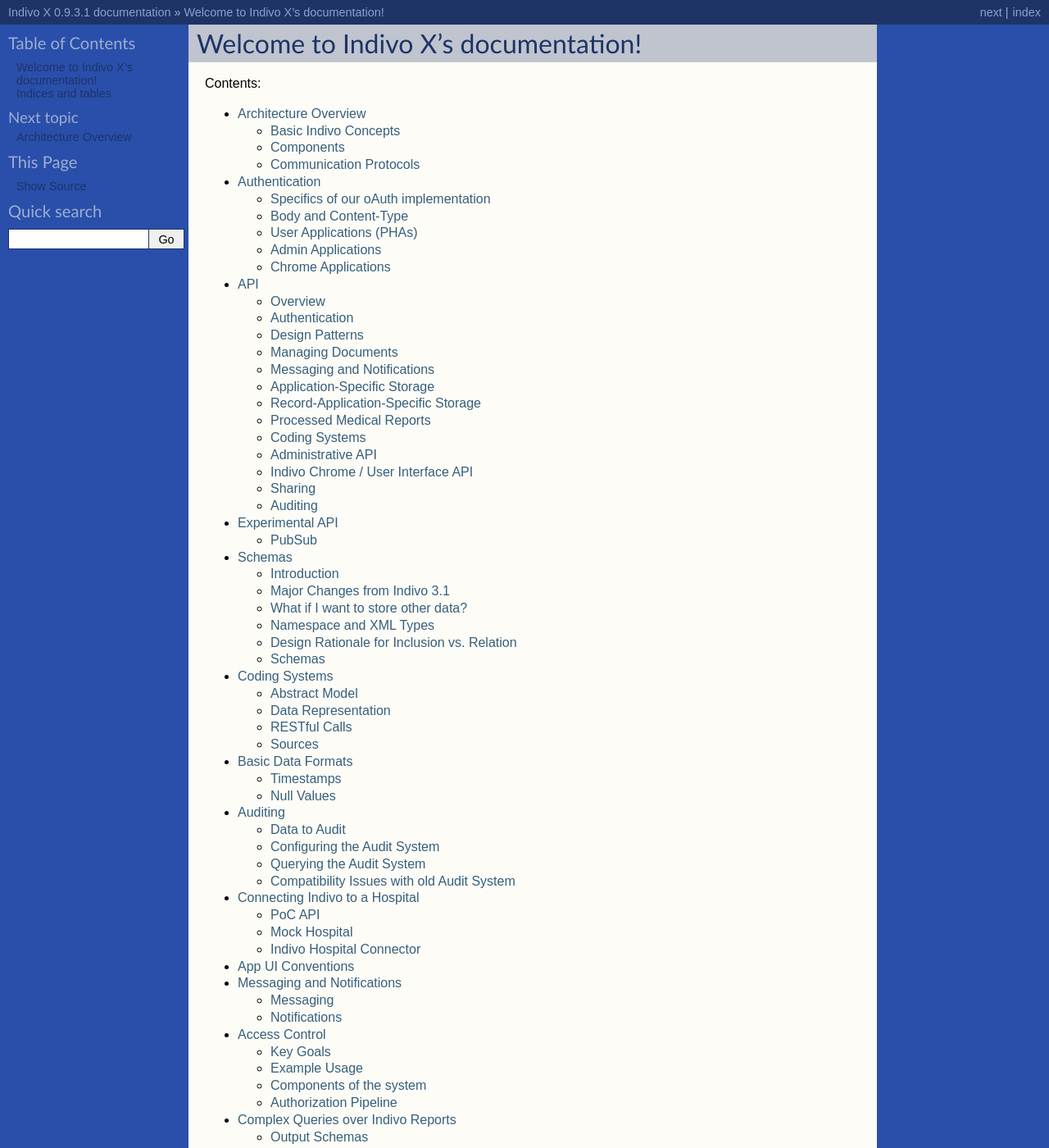
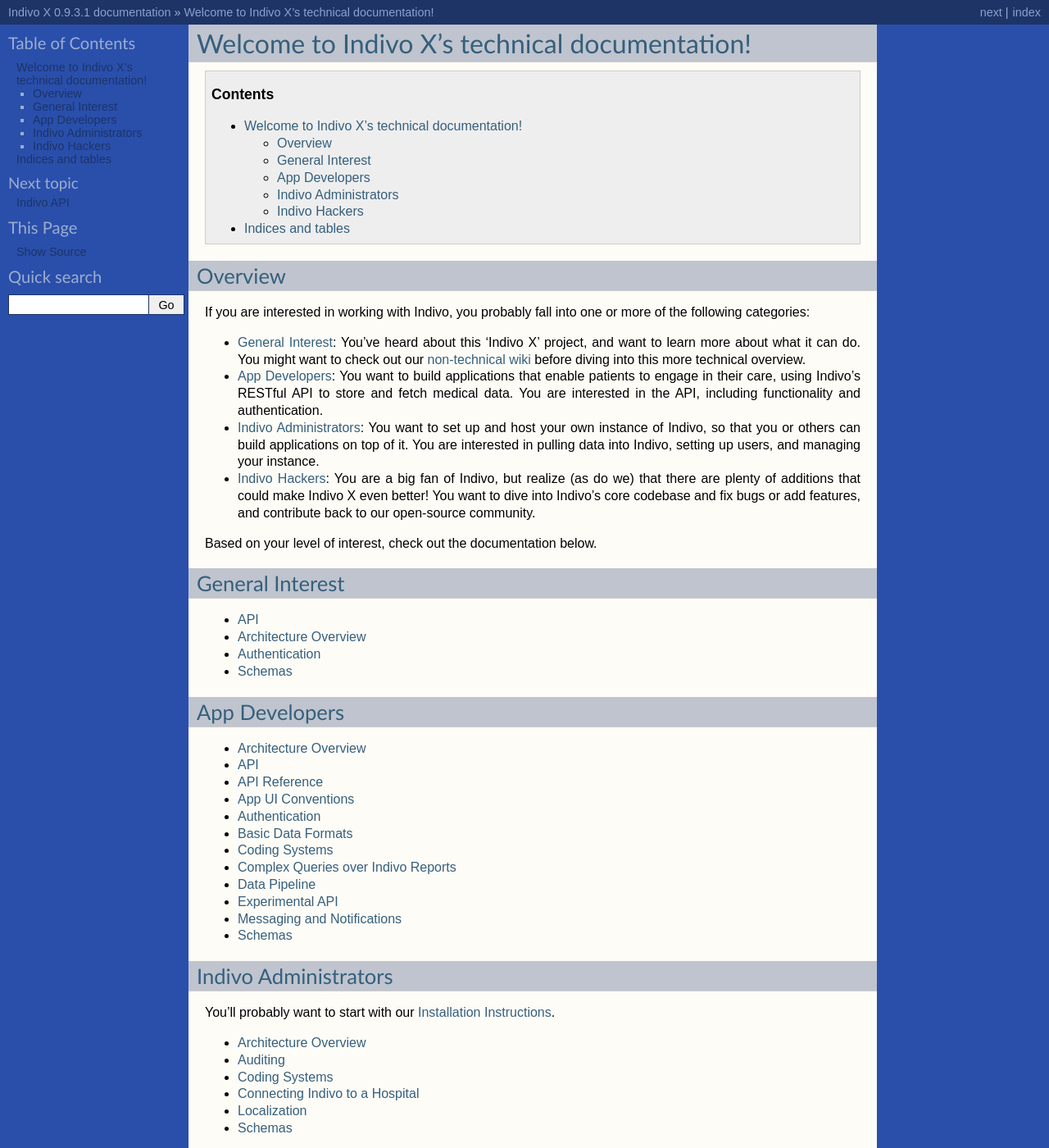
Before and after one commit to chb/indivo_server, a Sphinx documentation site: the page built from doc/sphinx/source/index.rst, in a window 1280 px wide and 1400 px high. Shown: the whole window at 82% size. Built offline with Sphinx 7.4.7, drawn with Linux system fonts in a browser that asks for light colours; pages that are not in the unit, such as notebooks, are missing from menus; some of the changed text lies outside the part shown.

Commit message:
reorganized index page for more coherence.

```diff
--- a/doc/sphinx/source/index.rst
+++ b/doc/sphinx/source/index.rst
@@ -3,36 +3,109 @@
    You can adapt this file completely to your liking, but it should at least
    contain the root `toctree` directive.
 
-Welcome to Indivo X's documentation!
-====================================
+Welcome to Indivo X's technical documentation!
+==============================================
 
-Contents:
+.. contents::
+
+Overview
+^^^^^^^^
+
+If you are interested in working with Indivo, you probably fall into one or more of
+the following categories:
+
+* `General Interest`_: You've heard about this 'Indivo X' project, and want to learn
+  more about what it can do. You might want to check out our
+  `non-technical wiki <http://wiki.chip.org/indivo/index.php/Indivo>`_ before
+  diving into this more technical overview.
+
+* `App Developers`_: You want to build applications that enable patients to engage in
+  their care, using Indivo's RESTful API to store and fetch medical data. You are
+  interested in the API, including functionality and authentication.
+
+* `Indivo Administrators`_: You want to set up and host your own instance of Indivo,
+  so that you or others can build applications on top of it. You are interested in
+  pulling data into Indivo, setting up users, and managing your instance.
+
+* `Indivo Hackers`_: You are a big fan of Indivo, but realize (as do we) that there
+  are plenty of additions that could make Indivo X even better! You want to dive
+  into Indivo's core codebase and fix bugs or add features, and contribute back
+  to our open-source community.
+
+Based on your level of interest, check out the documentation below.
+
+General Interest
+^^^^^^^^^^^^^^^^
 
 .. toctree::
-   :maxdepth: 2
+   :maxdepth: 1
+
+   API <api>
+   Architecture Overview <overview>
+   Authentication <authentication>
+   Schemas <schemas/index>
+
+App Developers
+^^^^^^^^^^^^^^
+
+.. toctree::
+   :maxdepth: 1
 
    Architecture Overview <overview>
+   API <api>
+   api-reference
+   App UI Conventions <ui-conventions>
    Authentication <authentication>
+   Basic Data Formats <data-formats>
+   Coding Systems <coding-systems>
+   Complex Queries over Indivo Reports <query-api>
+   Data Pipeline <data-pipeline>
+   Experimental API <experimental-api>
+   Messaging and Notifications <messaging>
+   Schemas <schemas/index>
+
+Indivo Administrators
+^^^^^^^^^^^^^^^^^^^^^
+
+You'll probably want to start with our
+`Installation Instructions <http://wiki.chip.org/indivo/index.php/Technical_Documentation#HOWTOs>`_.
+
+.. toctree::
+   :maxdepth: 1
+
+   Architecture Overview <overview>
+   Auditing <audit>
+   Coding Systems <coding-systems>
+   Connecting Indivo to a Hospital <hospital-connector>
+   Localization <localization>
+   Schemas <schemas/index>
+
+Indivo Hackers
+^^^^^^^^^^^^^^
+
+.. toctree::
+   :maxdepth: 1
+
+   Architecture Overview <overview>
+   Access Control <access-control>
    API <api>
+   Auditing <audit>
+   Authentication <authentication>
+   Auto-generated Documentation of the Indivo Codebase <autocode/modules>
+   Basic Data Formats <data-formats>
+   Coding Systems <coding-systems>
+   Complex Queries over Indivo Reports <query-api>
+   Connecting Indivo to a Hospital <hospital-connector>
+   Data Pipeline <data-pipeline>
    Experimental API <experimental-api>
+   Localization <localization>
+   Messaging and Notifications <messaging>
    Schemas <schemas/index>
-   Coding Systems <coding-systems>
-   Basic Data Formats <data-formats>
-   Auditing <audit>
-   Connecting Indivo to a Hospital <hospital-connector>
-   App UI Conventions <ui-conventions>
-   Messaging and Notifications <messaging>
-   Access Control <access-control>
-   Complex Queries over Indivo Reports <query-api>
-   Localization <localization>
-   Data Pipeline <data-pipeline>
-
-   api-reference
    todos
-   Auto-generated Documentation of the Indivo Codebase <autocode/modules>
 
 Indices and tables
 ==================
 
 * :ref:`genindex`
+* :ref:`modindex`
 * :ref:`search`
```
